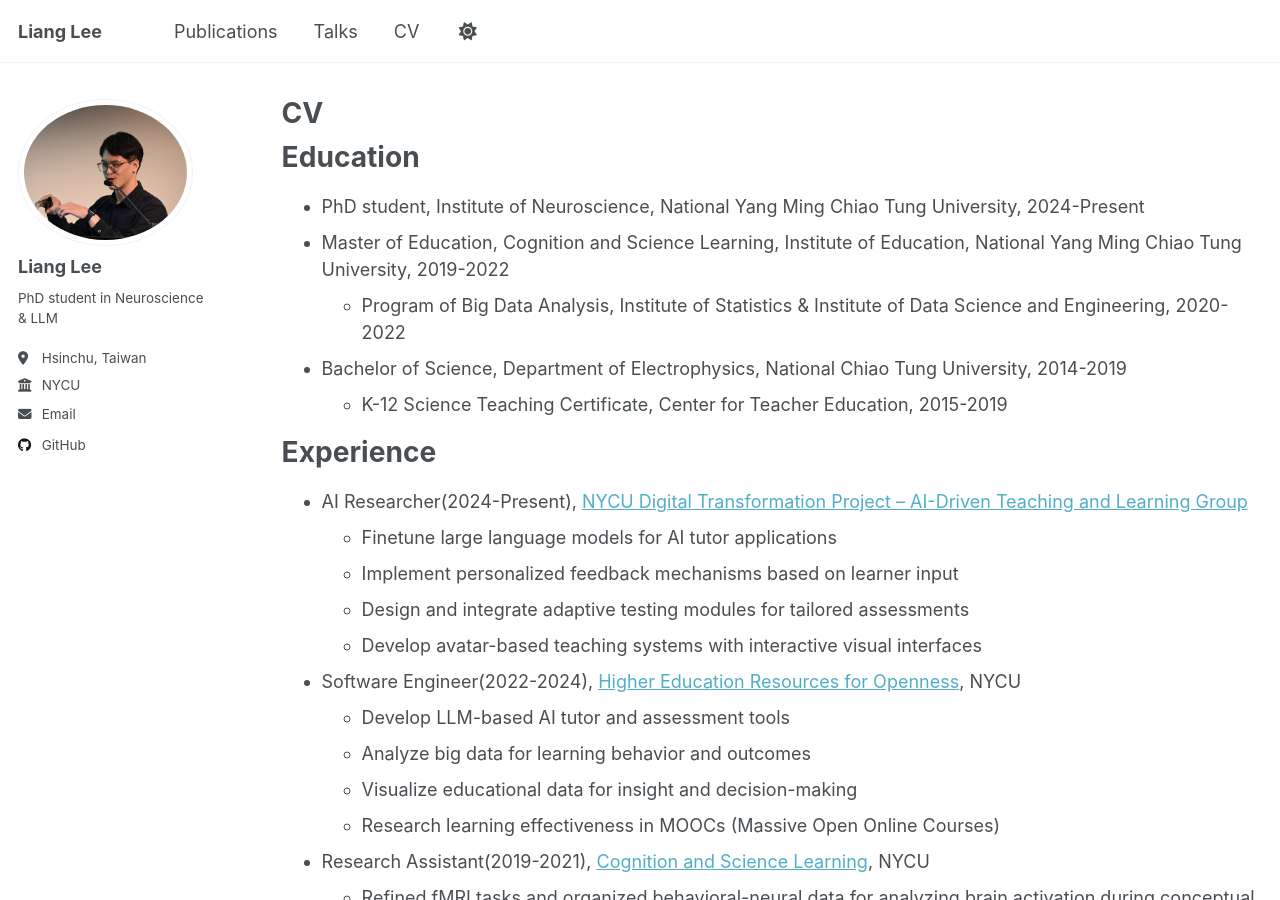
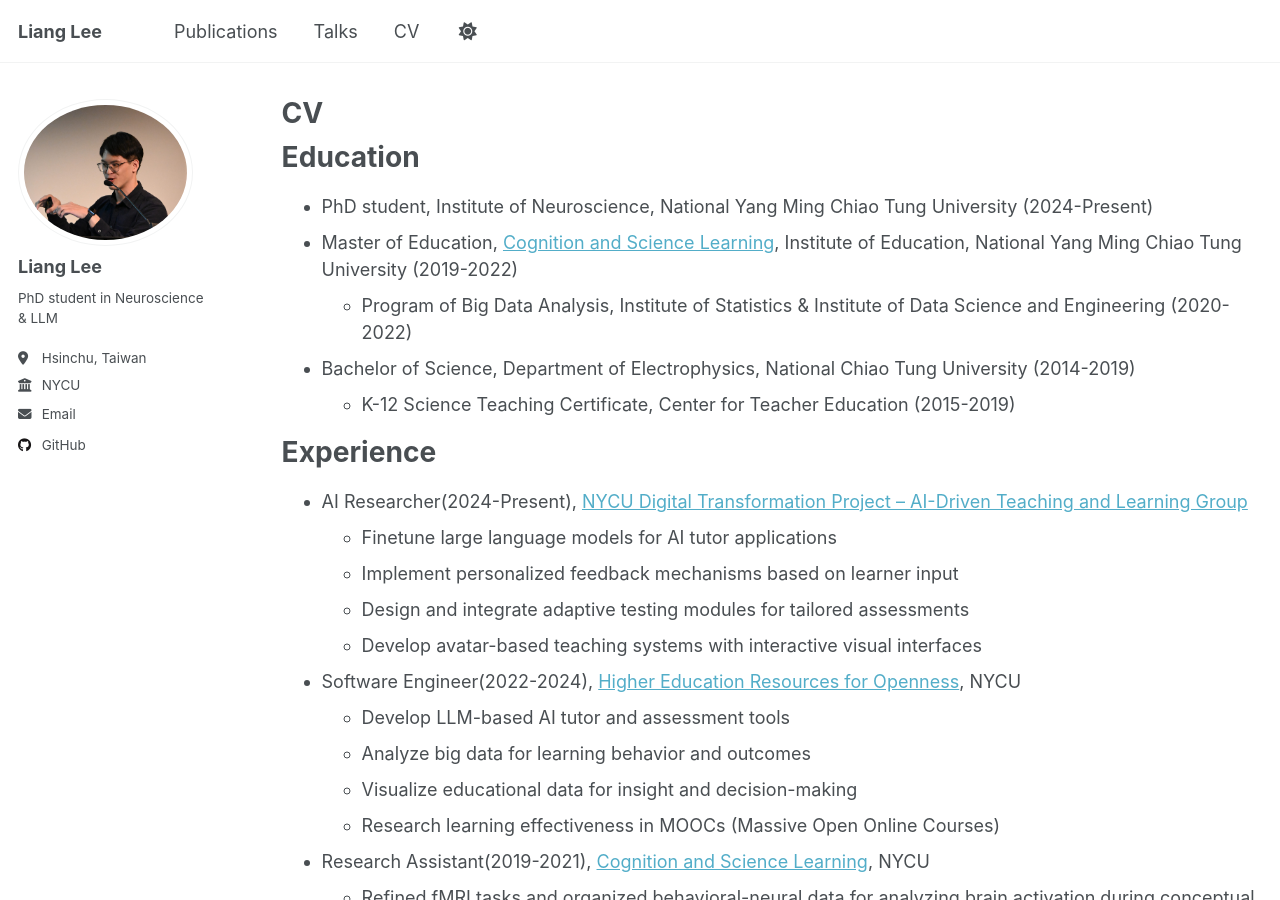
Before and after one commit to liangleeTW/liangleeTW.github.io, a Jekyll site: the page built from _pages/cv.md, in a window 1280 px wide and 900 px high. Built offline with Jekyll 4.4.1, drawn with Linux system fonts in a browser that asks for light colours; some of the changed lines change nothing that is shown.

Commit message:
update CV

```diff
--- a/_pages/cv.md
+++ b/_pages/cv.md
@@ -11,11 +11,11 @@ redirect_from:
 
 Education
 ======
-* PhD student, Institute of Neuroscience, National Yang Ming Chiao Tung University, 2024-Present
-* Master of Education, Cognition and Science Learning, Institute of Education, National Yang Ming Chiao Tung University, 2019-2022
-  * Program of Big Data Analysis, Institute of Statistics & Institute of Data Science and Engineering, 2020-2022
-* Bachelor of Science, Department of Electrophysics, National Chiao Tung University, 2014-2019
-  * K-12 Science Teaching Certificate, Center for Teacher Education, 2015-2019
+* PhD student, Institute of Neuroscience, National Yang Ming Chiao Tung University (2024-Present)
+* Master of Education, [Cognition and Science Learning](https://esciedu.lab.nycu.edu.tw/hcshe/?page_id=614), Institute of Education, National Yang Ming Chiao Tung University (2019-2022)
+  * Program of Big Data Analysis, Institute of Statistics & Institute of Data Science and Engineering (2020-2022)
+* Bachelor of Science, Department of Electrophysics, National Chiao Tung University (2014-2019)
+  * K-12 Science Teaching Certificate, Center for Teacher Education (2015-2019)
 
 Experience
 ======
```
